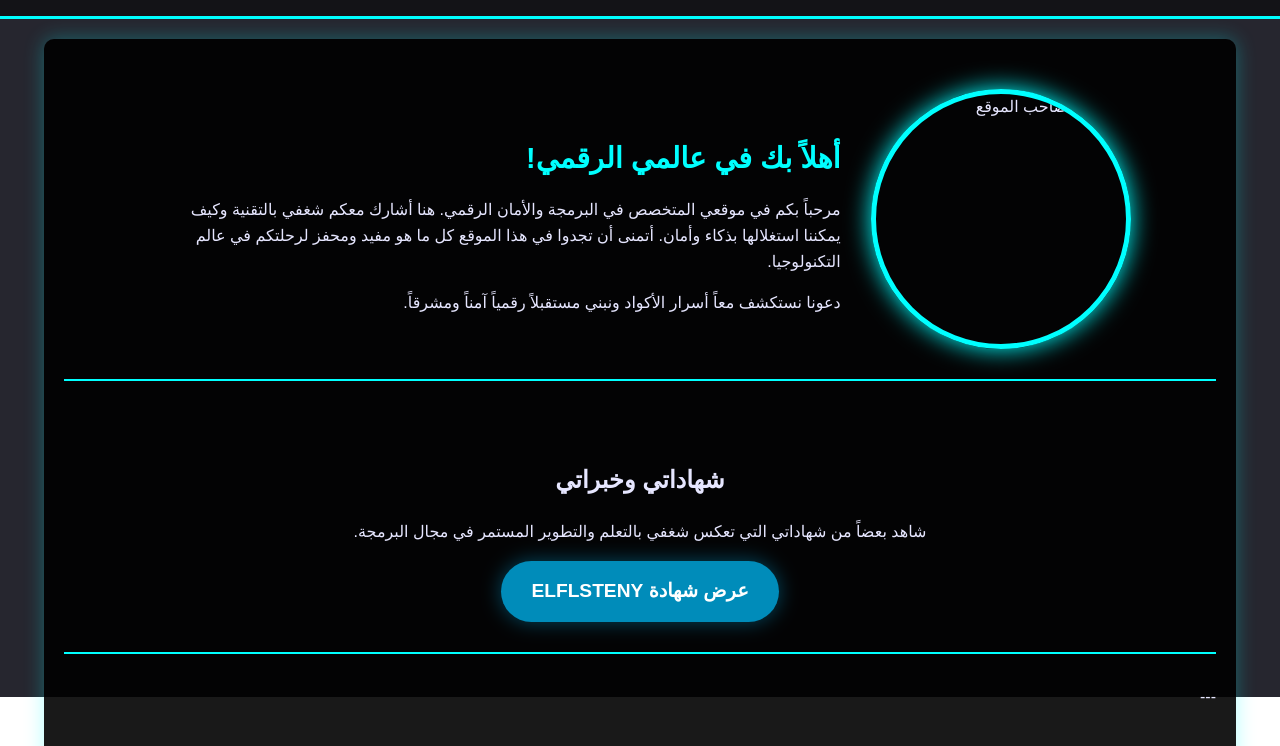
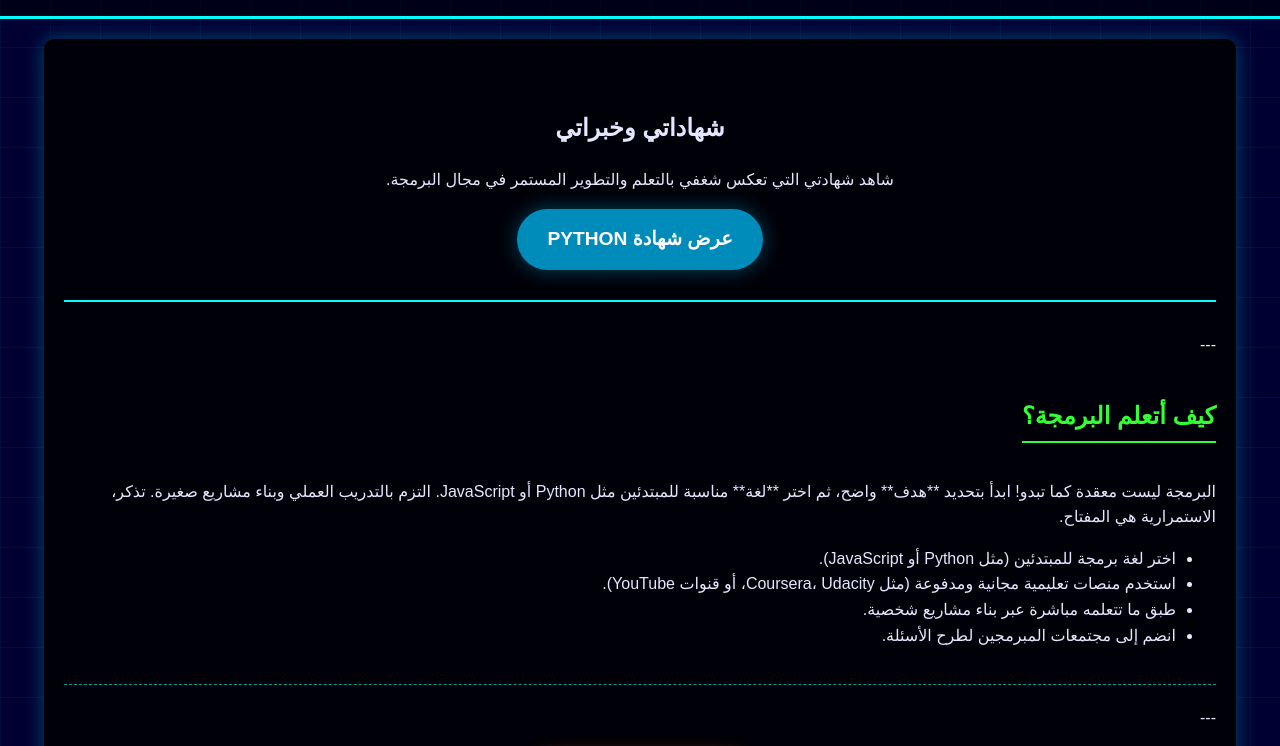
Before and after one commit to mahmoudelflsteny87-spec/mahmoud-mohamed.github., a plain HTML site: page index.html in a window 1280 px wide. Shown: the part 103-849 px from the top of the page. Drawn offline with Linux system fonts and the light colour scheme.

Commit message:
Update index.html

```diff
--- a/index.html
+++ b/index.html
@@ -5,56 +5,21 @@
     <meta name="viewport" content="width=device-width, initial-scale=1.0">
     <title>عالم البرمجة والأمان الرقمي</title>
     <style>
-        /* التنسيق الأساسي للجسم والموقع */
+        /* التنسيق الأساسي للجسم والموقع (خلفية ثابتة) */
         body {
             font-family: 'Arial', sans-serif;
+            background-color: #000033; /* أزرق غامق جداً وثابت */
             color: #E6E6FF;
             margin: 0;
             padding: 0;
             line-height: 1.6;
             overflow-x: hidden;
             position: relative;
-        }
-
-        /* خلفية الصورة المتحركة */
-        .animated-background {
-            position: fixed;
-            top: 0;
-            left: 0;
-            width: 100%;
-            height: 100%;
-            z-index: -1;
-            /* **اسم ملف الخلفية (برمجة-المواقع.webp)** */
-            background-image: url('برمجة-المواقع.webp');
-            background-size: cover;
-            background-repeat: no-repeat;
-            background-position: center center;
-            /* تقليل سطوع الخلفية */
-            filter: brightness(0.6) contrast(1.2);
-            animation: panBackground 40s linear infinite alternate;
-        }
-
-        /* تراكب لوني على الصورة لمنع التداخل - **تم زيادة العتامة هنا** */
-        .animated-background::after {
-            content: '';
-            position: absolute;
-            top: 0;
-            left: 0;
-            width: 100%;
-            height: 100%;
-            /* تم زيادة الشفافية من 0.6 إلى 0.85 */
-            background: rgba(0, 0, 51, 0.85);
-            z-index: 0;
-        }
-
-        /* تعريف حركة الخلفية */
-        @keyframes panBackground {
-            0% {
-                background-position: 0% 0%;
-            }
-            100% {
-                background-position: 100% 100%;
-            }
+            /* إضافة تأثير الأكواد الشفافة والجذابة على الخلفية الزرقاء */
+            background-image:
+                linear-gradient(rgba(0, 255, 255, 0.05) 1px, transparent 1px),
+                linear-gradient(90deg, rgba(0, 255, 255, 0.05) 1px, transparent 1px);
+            background-size: 50px 50px;
         }
 
         /* الرأس (Header) */
@@ -69,7 +34,7 @@
             align-items: center;
         }
 
-        /* تنسيق قسم الاسم والأيقونة في الرأس */
+        /* تنسيق قسم الاسم في الرأس */
         .header-left-content {
             display: flex;
             align-items: center;
@@ -77,15 +42,7 @@
             order: -1;
         }
 
-        /* أيقونة الصورة في الرأس */
-        .profile-icon {
-            width: 50px;
-            height: 50px;
-            border-radius: 50%;
-            border: 2px solid #00FFFF;
-            box-shadow: 0 0 10px rgba(0, 255, 255, 0.5);
-            object-fit: cover;
-        }
+        /* تم إزالة تنسيق .profile-icon */
 
         /* تنسيق اسم ELFLSTENY */
         .header-name {
@@ -113,21 +70,21 @@
             font-size: 0.9em;
         }
 
-        /* حاوية المحتوى الرئيسية - **تم زيادة العتامة هنا** */
+        /* حاوية المحتوى الرئيسية */
         .container {
             width: 90%;
             max-width: 1200px;
             margin: 20px auto;
             padding: 20px;
-            /* تم زيادة الشفافية من 0.6 إلى 0.9 */
-            background-color: rgba(0, 0, 0, 0.9);
+            /* خلفية نصف شفافة للمحتوى فوق الخلفية الزرقاء */
+            background-color: rgba(0, 0, 0, 0.85);
             border-radius: 10px;
             box-shadow: 0 0 20px rgba(0, 255, 255, 0.3);
             position: relative;
             z-index: 1;
         }
 
-        /* باقي التنسيقات */
+        /* أقسام المحتوى */
         .section {
             padding: 20px 0;
             border-bottom: 1px dashed #009999;
@@ -141,40 +98,8 @@
             padding-bottom: 5px;
         }
 
-        /* تنسيق قسم الصورة الشخصية (الكبيرة) */
-        .profile-section {
-            display: flex;
-            align-items: center;
-            gap: 30px;
-            padding: 30px 0;
-            border-bottom: 2px solid #00FFFF;
-            margin-bottom: 30px;
-            flex-wrap: wrap;
-            justify-content: center;
-        }
+        /* تم إزالة تنسيق .profile-section (الصورة الكبيرة) */
 
-        .profile-section img {
-            width: 250px;
-            height: 250px;
-            border-radius: 50%;
-            border: 5px solid #00FFFF;
-            box-shadow: 0 0 25px #00FFFF;
-            object-fit: cover;
-            /* **تم إضافة عزل هنا لتبدو الصورة فوق الخلفية المعقدة** */
-            position: relative;
-            z-index: 10;
-        }
-
-        .profile-section .profile-text {
-            max-width: 60%;
-            text-align: right;
-        }
-
-        .profile-section h3 {
-            color: #00FFFF;
-            font-size: 1.8em;
-            margin-bottom: 10px;
-        }
 
         /* قسم الشهادات */
         .certificates-section {
@@ -204,7 +129,7 @@
         }
 
 
-        /* أزرار التواصل الاجتماعي (لم تتغير) */
+        /* أزرار التواصل الاجتماعي */
         .social-buttons {
             text-align: center;
             padding: 20px 0;
@@ -236,7 +161,7 @@
             box-shadow: 0 10px 20px rgba(0, 255, 255, 0.5);
         }
 
-        /* زر البداية (لم يتغير) */
+        /* زر البداية */
         .cta-button {
             text-align: center;
             margin: 40px 0;
@@ -271,24 +196,13 @@
                 padding: 0 0 10px 0;
                 justify-content: center;
             }
-            .profile-section {
-                flex-direction: column;
-                text-align: center;
-            }
-            .profile-section .profile-text {
-                max-width: 90%;
-                text-align: center;
-            }
         }
     </style>
 </head>
 <body>
 
-    <div class="animated-background"></div>
-
     <header>
         <div class="header-left-content">
-            <img src="profile_icon.jpg" alt="صورة أيقونة ELFLSTENY" class="profile-icon">
             <div class="header-name">ELFLSTENY</div>
         </div>
 
@@ -300,19 +214,10 @@
 
     <div class="container">
 
-        <div class="profile-section">
-            <img src="my_profile.jpg" alt="صورة صاحب الموقع">
-            <div class="profile-text">
-                <h3>أهلاً بك في عالمي الرقمي!</h3>
-                <p>مرحباً بكم في موقعي المتخصص في البرمجة والأمان الرقمي. هنا أشارك معكم شغفي بالتقنية وكيف يمكننا استغلالها بذكاء وأمان. أتمنى أن تجدوا في هذا الموقع كل ما هو مفيد ومحفز لرحلتكم في عالم التكنولوجيا.</p>
-                <p>دعونا نستكشف معاً أسرار الأكواد ونبني مستقبلاً رقمياً آمناً ومشرقاً.</p>
-            </div>
-        </div>
-
         <div class="certificates-section">
             <h2>شهاداتي وخبراتي</h2>
-            <p>شاهد بعضاً من شهاداتي التي تعكس شغفي بالتعلم والتطوير المستمر في مجال البرمجة.</p>
-            <a href="certificate.jpg" target="_blank" class="certificate-button">عرض شهادة ELFLSTENY</a>
+            <p>شاهد شهادتي التي تعكس شغفي بالتعلم والتطوير المستمر في مجال البرمجة.</p>
+            <a href="certificate.jpg" target="_blank" class="certificate-button">عرض شهادة PYTHON</a>
         </div>
         ---
 
```
